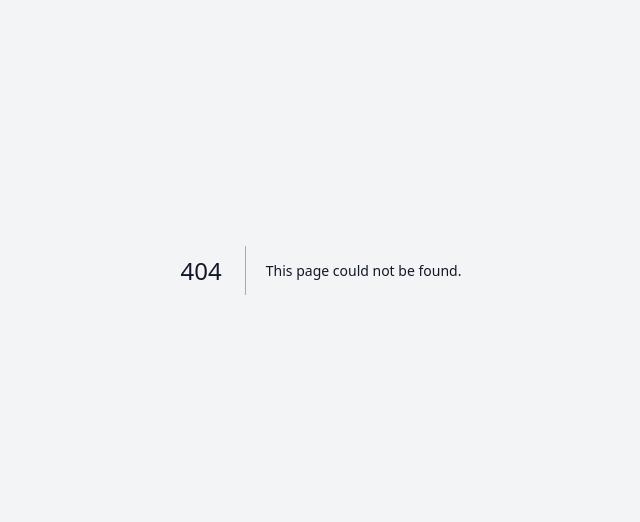
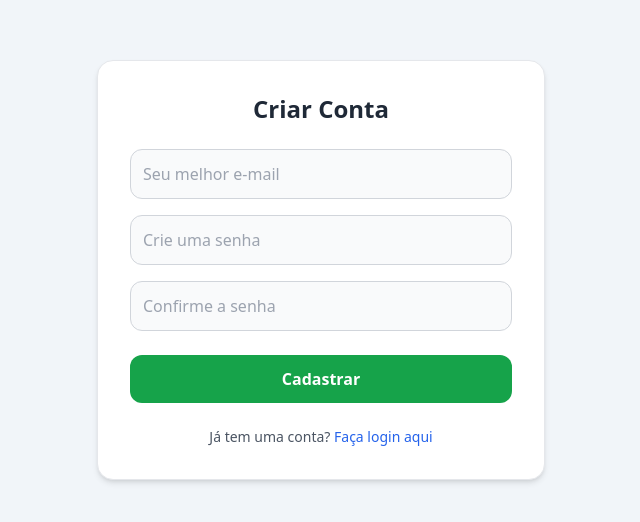
Before and after one commit to 7silasmelo7/frontendocr, a Next.js app: page /cadastro in a window 1280 px wide. Before the commit this address had no page. Shown: the part 130-652 px from the top of the page, without its empty margins (319-959 px from the left). Built offline with nearby package versions, Linux system fonts and the light colour scheme.

Commit message:
paginas de cadastro e login criadas

```diff
--- /dev/null
+++ b/app/cadastro/page.tsx
@@ -0,0 +1,93 @@
+"use client";
+import { useState } from "react";
+import axios from "axios";
+import { useRouter } from "next/navigation";
+
+export default function Cadastro() {
+  const [email, setEmail] = useState("");
+  const [senha, setSenha] = useState("");
+  const [confirmarSenha, setConfirmarSenha] = useState("");
+  const [loading, setLoading] = useState(false);
+  const router = useRouter();
+
+  async function fazerCadastro(e: React.FormEvent) {
+    e.preventDefault();
+
+    // Validação básica para ver se as senhas são iguais
+    if (senha !== confirmarSenha) {
+      alert("As senhas não coincidem!");
+      return;
+    }
+
+    setLoading(true);
+
+    try {
+      // Chama a rota de cadastro que criamos no Flask
+      const r = await axios.post("http://127.0.0.1:8000/auth/cadastro", {
+        email,
+        senha
+      });
+
+      alert(r.data.mensagem); // "Usuário cadastrado com sucesso!"
+
+      // Manda o usuário para a tela de login após criar a conta
+      router.push("/login");
+    } catch (err: any) {
+      // Se o backend retornar erro (ex: e-mail já cadastrado)
+      alert(err.response?.data?.erro || "Erro ao criar conta.");
+    } finally {
+      setLoading(false);
+    }
+  }
+
+  return (
+    <div className="min-h-screen flex items-center justify-center bg-slate-100 dark:bg-gray-900 transition-colors">
+      <form onSubmit={fazerCadastro} className="p-8 bg-white dark:bg-gray-800 rounded-2xl shadow-md w-full max-w-md border border-gray-200 dark:border-gray-700">
+        <h2 className="text-2xl font-bold mb-6 text-gray-800 dark:text-gray-100 text-center">
+          Criar Conta
+        </h2>
+
+        <div className="space-y-4">
+          <input
+            type="email"
+            placeholder="Seu melhor e-mail"
+            required
+            className="w-full p-3 rounded-xl bg-gray-50 dark:bg-gray-900 text-gray-800 dark:text-white border border-gray-300 dark:border-gray-600 focus:outline-none focus:ring-2 focus:ring-blue-500"
+            value={email}
+            onChange={(e) => setEmail(e.target.value)}
+          />
+
+          <input
+            type="password"
+            placeholder="Crie uma senha"
+            required
+            className="w-full p-3 rounded-xl bg-gray-50 dark:bg-gray-900 text-gray-800 dark:text-white border border-gray-300 dark:border-gray-600 focus:outline-none focus:ring-2 focus:ring-blue-500"
+            value={senha}
+            onChange={(e) => setSenha(e.target.value)}
+          />
+
+          <input
+            type="password"
+            placeholder="Confirme a senha"
+            required
+            className="w-full p-3 rounded-xl bg-gray-50 dark:bg-gray-900 text-gray-800 dark:text-white border border-gray-300 dark:border-gray-600 focus:outline-none focus:ring-2 focus:ring-blue-500"
+            value={confirmarSenha}
+            onChange={(e) => setConfirmarSenha(e.target.value)}
+          />
+        </div>
+
+        <button
+          type="submit"
+          disabled={loading}
+          className="w-full mt-6 bg-green-600 text-white font-semibold p-3 rounded-xl hover:bg-green-700 transition disabled:opacity-50"
+        >
+          {loading ? "Criando conta..." : "Cadastrar"}
+        </button>
+
+        <div className="mt-6 text-center text-sm text-gray-600 dark:text-gray-400">
+          Já tem uma conta? <a href="/login" className="text-blue-600 dark:text-blue-400 hover:underline">Faça login aqui</a>
+        </div>
+      </form>
+    </div>
+  );
+}
--- /dev/null
+++ b/app/login/page.tsx
@@ -0,0 +1,54 @@
+"use client";
+import { useState } from "react";
+import axios from "axios";
+import { useRouter } from "next/navigation";
+
+export default function Login() {
+  const [email, setEmail] = useState("");
+  const [senha, setSenha] = useState("");
+  const router = useRouter();
+
+  async function fazerLogin(e: React.FormEvent) {
+    e.preventDefault();
+    try {
+      // Faz a requisição para a nova rota que criamos no Flask
+      const r = await axios.post("http://127.0.0.1:8000/auth/login", { email, senha });
+
+      // Salva o Token JWT gerado no armazenamento do navegador
+      localStorage.setItem("token", r.data.token);
+
+      // Configura o Axios para mandar esse token em todas as requisições futuras
+      axios.defaults.headers.common["Authorization"] = `Bearer ${r.data.token}`;
+
+      alert("Login efetuado!");
+      router.push("/"); // Redireciona para o seu Dashboard de OCR
+    } catch (err) {
+      alert("Erro ao fazer login. Verifique suas credenciais.");
+    }
+  }
+
+  return (
+    <div className="min-h-screen flex items-center justify-center bg-slate-100">
+      <form onSubmit={fazerLogin} className="p-8 bg-white rounded shadow-md w-96">
+        <h2 className="text-2xl font-bold mb-4">Login</h2>
+        <input
+          type="email" placeholder="E-mail" required
+          className="w-full mb-3 p-2 border rounded"
+          value={email} onChange={(e) => setEmail(e.target.value)}
+        />
+        <input
+          type="password" placeholder="Senha" required
+          className="w-full mb-4 p-2 border rounded"
+          value={senha} onChange={(e) => setSenha(e.target.value)}
+        />
+        <button type="submit" className="w-full bg-blue-600 text-white p-2 rounded">
+          Entrar
+        </button>
+        <div className="mt-4 flex justify-between text-sm">
+          <a href="/cadastro" className="text-blue-500">Criar conta</a>
+          <a href="/esqueci-senha" className="text-blue-500">Esqueci a senha</a>
+        </div>
+      </form>
+    </div>
+  );
+}
--- a/app/ocr/page.tsx
+++ b/app/ocr/page.tsx
@@ -3,6 +3,7 @@
 import { useEffect, useState, useRef } from "react";
 import axios from "axios";
 import Image from "next/image";
+import { useRouter } from "next/navigation";
 
 const API = "http://127.0.0.1:8000";
 
@@ -13,6 +14,7 @@ interface HistoricoItem {
 }
 
 export default function OCRDashboard() {
+  const router = useRouter();
   const [mounted, setMounted] = useState(false);
   const [theme, setTheme] = useState("light");
   const [isOnline, setIsOnline] = useState<boolean | null>(null);
@@ -44,6 +46,19 @@ export default function OCRDashboard() {
   useEffect(() => {
     // eslint-disable-next-line react-hooks/set-state-in-effect
     setMounted(true);
+    // 1. Tenta pegar o token do localStorage
+    const token = localStorage.getItem("token");
+
+    // 2. Se o token NÃO existir, redireciona para a página de login
+    if (!token) {
+      router.push("/login");
+      return; // O 'return' impede que o restante do código abaixo rode
+    }
+
+    // 3. Se o token existir, ensinamos o axios a usá-lo em todas as requisições
+    axios.defaults.headers.common["Authorization"] = `Bearer ${token}`;
+
+    // 4. Só carrega os dados do dashboard se o usuário passar pela verificação
     checkStatus();
     carregarPaginado(1);
     // eslint-disable-next-line react-hooks/exhaustive-deps
@@ -55,6 +70,13 @@ export default function OCRDashboard() {
         Carregando...
       </div>
     );
+  }
+
+
+  function fazerLogout() {
+    localStorage.removeItem("token"); // Remove o crachá do navegador
+    delete axios.defaults.headers.common["Authorization"]; // Remove o cabeçalho do axios
+    router.push("/login"); // Manda de volta pro login
   }
 
   function toggleTheme() {
@@ -87,11 +109,13 @@ export default function OCRDashboard() {
 
     try {
       const r = await axios.post(`${API}/ocr`, formData);
-
       const textoContinuo = r.data.texto.replace(/\r?\n|\r/g, " ");
       setOcrId(r.data.id);
       setResultado(textoContinuo);
-      setPreview(`${API}/ocr/${r.data.id}/imagem`);
+      const imgRes = await axios.get(`${API}/ocr/${r.data.id}/imagem`, {
+        responseType: 'blob' // Diz ao axios que a resposta é um arquivo (imagem)
+      });
+      setPreview(URL.createObjectURL(imgRes.data));
       carregarPaginado(1);
     } catch {
       alert("Erro ao processar OCR.");
@@ -126,7 +150,10 @@ export default function OCRDashboard() {
       setOcrId(r.data.id);
       const textoContinuo = r.data.texto.replace(/\r?\n|\r/g, " ");
       setResultado(textoContinuo);
-      setPreview(`${API}/ocr/${r.data.id}/imagem`);
+      const imgRes = await axios.get(`${API}/ocr/${r.data.id}/imagem`, {
+        responseType: 'blob'
+      });
+      setPreview(URL.createObjectURL(imgRes.data));
     } catch {
       alert("Erro ao buscar detalhes.");
       setResultado("Erro ao carregar o texto.");
@@ -135,14 +162,36 @@ export default function OCRDashboard() {
     }
   }
 
-  function baixarTexto() {
+  async function baixarTexto() {
     if (!ocrId) return alert("Nenhum ID selecionado.");
-    window.open(`${API}/ocr/${ocrId}/texto`, "_blank");
+    try {
+      const res = await axios.get(`${API}/ocr/${ocrId}/texto`, { responseType: 'blob' });
+      const url = URL.createObjectURL(res.data);
+      const link = document.createElement("a");
+      link.href = url;
+      link.download = `texto_ocr_${ocrId}.txt`;
+      link.click();
+      URL.revokeObjectURL(url); // Limpa a memória
+    } catch {
+      alert("Erro ao baixar o texto.");
+    }
+
   }
 
-  function baixarImagem() {
+  async function baixarImagem() {
     if (!ocrId) return alert("Nenhum ID selecionado.");
-    window.open(`${API}/ocr/${ocrId}/imagem`, "_blank");
+    try{
+      const res = await axios.get(`${API}/ocr/${ocrId}/imagem`, { responseType: 'blob' });
+      const url = URL.createObjectURL(res.data);
+      const link = document.createElement("a");
+      link.href = url;
+      link.download = `imagem_${ocrId}.jpg`;
+      link.click();
+      URL.revokeObjectURL(url); // Limpa a memória
+    } catch {
+      alert("Erro ao baixar a imagem.");
+    }
+
   }
 
   async function atualizarTexto() {
@@ -207,6 +256,13 @@ export default function OCRDashboard() {
           >
             {theme === "light" ? "Modo Escuro" : "Modo Claro"}
           </button>
+          <button
+              onClick={fazerLogout}
+              className="px-4 py-2 rounded bg-red-600 text-white hover:bg-red-700 transition"
+            >
+              Sair
+            </button>
+
         </div>
 
         <div className="grid grid-cols-1 md:grid-cols-3 gap-6">
```
